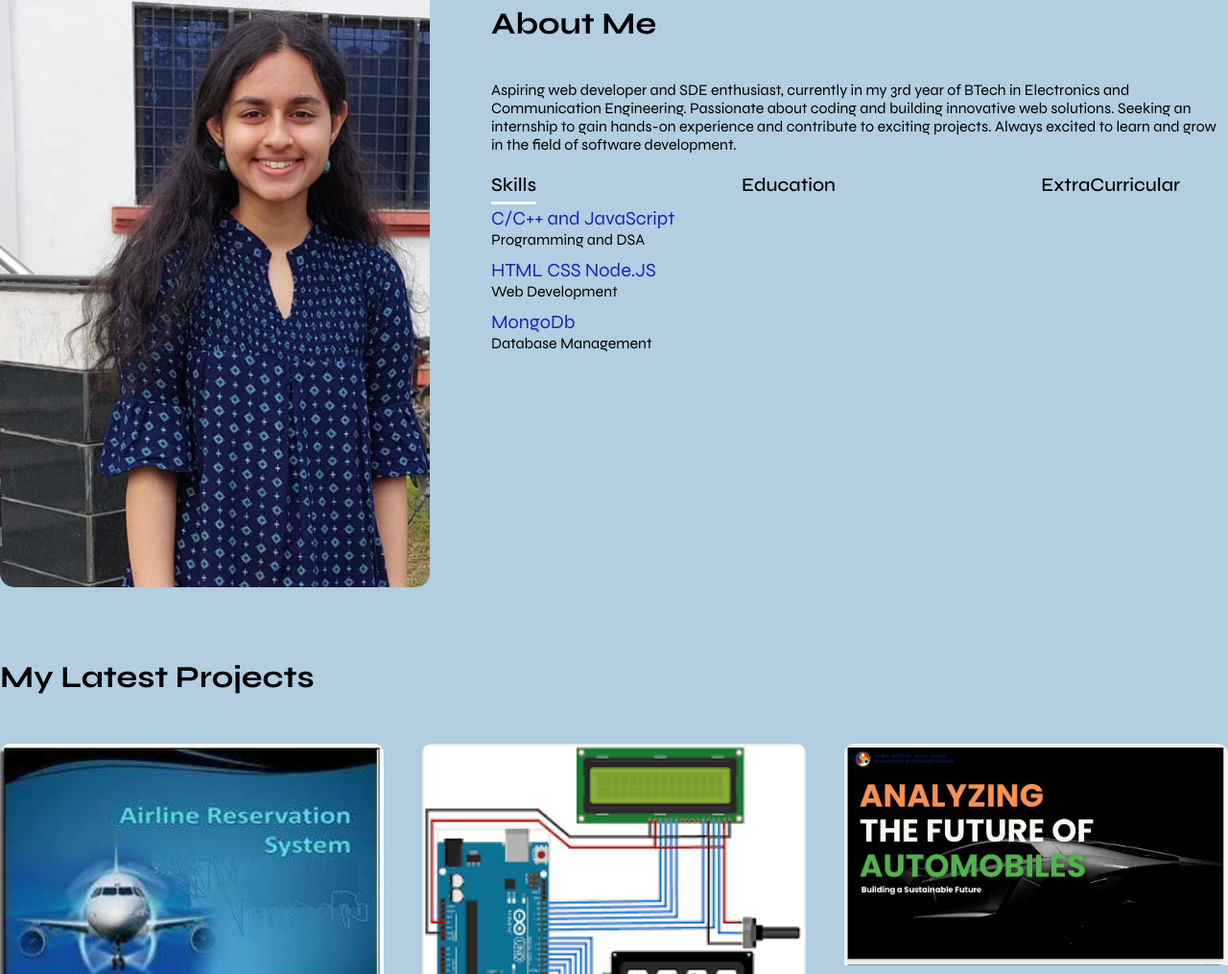
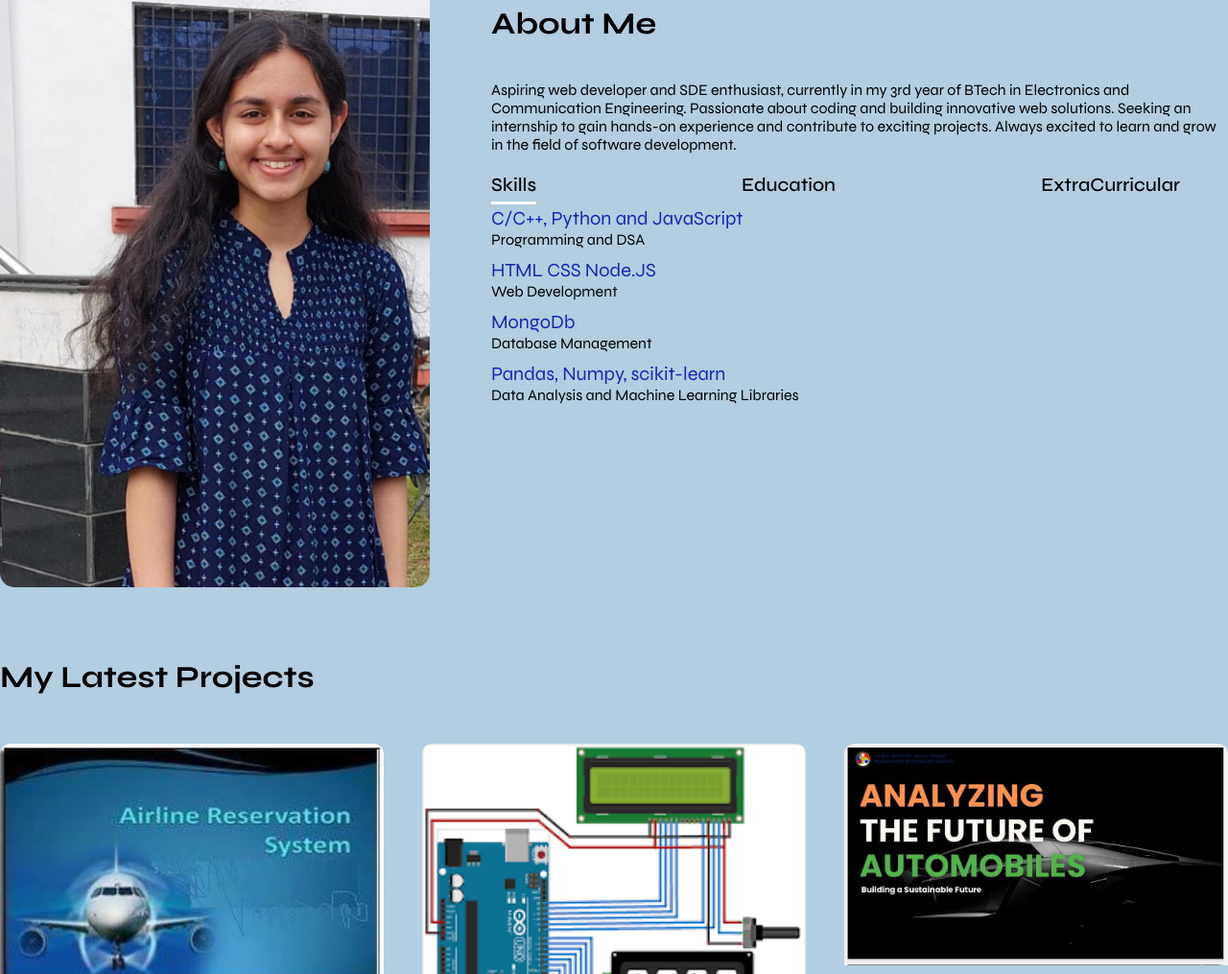
Before and after one commit to Khyati-Chouhan/personal-portfolio, a plain HTML site: page index.html in a window 1280 px wide. Shown: the part 815-1830 px from the top of the page at 96% size. Drawn offline with nearby package versions, Linux system fonts and the light colour scheme; files whose address does not match are found by name.

Commit message:
Update index.html

```diff
--- a/index.html
+++ b/index.html
@@ -93,9 +93,10 @@
 
             <div class="tab-contents active-tab" id="skills">
                 <ul>
-                    <li><span>C/C++ and JavaScript</span><br>Programming and DSA</li>
+                    <li><span>C/C++, Python and JavaScript</span><br>Programming and DSA</li>
                     <li><span>HTML CSS Node.JS</span><br>Web Development</li>
                     <li><span>MongoDb</span><br>Database Management</li>
+                    <li><span>Pandas, Numpy, scikit-learn</span><br>Data Analysis and Machine Learning Libraries</li>
                 </ul>
             </div>
 
```
